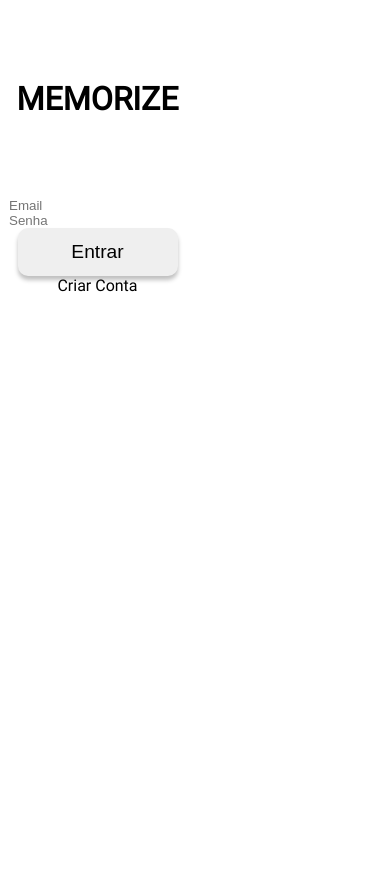
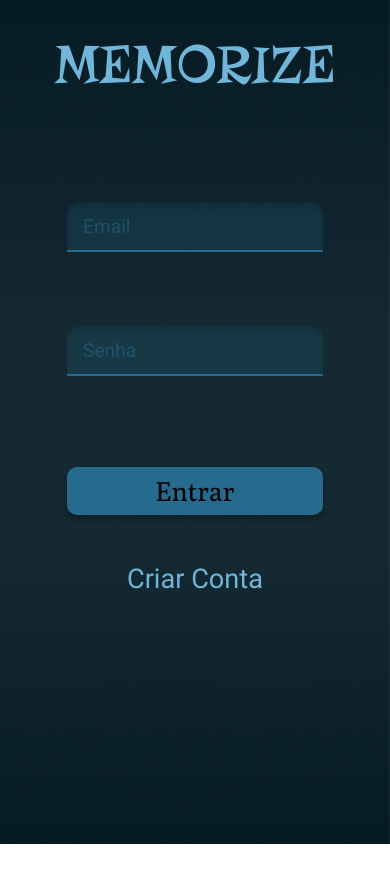
Before and after one commit to Studio-024/memorize, a React (Create React App) app in the folder client/: page /login in a window 390 px wide. Shown: the top 882 px of the page. After the commit the page ends 844 px from the top, so only its background shows below. Built offline with nearby package versions, Linux system fonts and the light colour scheme.

Commit message:
feat(client): complete Screen Login

```diff
--- a/client/src/css/Login.css
+++ b/client/src/css/Login.css
@@ -1,9 +1,143 @@
-header {
-  margin-block: 5rem; }
+@font-face {
+  font-family: "Risque";
+  src: url("../assets/fonts/Risque-Regular.ttf"); }
 
-main, form, header {
+@font-face {
+  font-family: "Poly";
+  src: url("../assets/fonts/Poly-Regular.ttf"); }
+
+@font-face {
+  font-family: "Roboto";
+  src: url("../assets/fonts/Roboto/Roboto-Regular.ttf"); }
+
+@font-face {
+  font-family: "Risque";
+  src: url("../assets/fonts/Risque-Regular.ttf"); }
+
+@font-face {
+  font-family: "Poly";
+  src: url("../assets/fonts/Poly-Regular.ttf"); }
+
+@font-face {
+  font-family: "Roboto";
+  src: url("../assets/fonts/Roboto/Roboto-Regular.ttf"); }
+
+.registry #registry_background {
+  background-image: url("../assets/backgroundSecundary.png");
+  position: fixed;
+  background-size: cover;
+  height: 100%;
+  width: 100%;
+  z-index: -1; }
+
+.registry_header, .login_header {
+  z-index: 1;
   display: flex;
   flex-direction: column;
   justify-content: center;
+  margin-inline: auto;
   align-items: center;
-  width: 50%; }
+  width: 28rem;
+  height: 14rem;
+  font-family: 'Risque';
+  font-size: 3.5rem;
+  color: #71B6D9;
+  user-select: none; }
+
+.registry_main, .login_main {
+  display: flex;
+  flex-direction: column;
+  width: 28rem;
+  margin-inline: auto; }
+  .registry_main_form, .login_main_form {
+    display: flex;
+    flex-direction: column;
+    align-items: center; }
+  .registry_main_input, .login_main_form_input {
+    margin: 3rem 0 0 0;
+    height: 2.5rem;
+    width: 16rem;
+    padding-inline: 1rem;
+    border-radius: 10px 10px 1px 1px;
+    border-bottom: 2px solid #266A8D;
+    background: rgba(40, 112, 148, 0.21);
+    color: #71B6D9;
+    font-size: 1.1rem;
+    box-shadow: inset 0px 4px 4px rgba(5, 27, 36, 0.25);
+    font-family: 'roboto'; }
+    .registry_main_input::placeholder, .login_main_form_input::placeholder {
+      color: rgba(40, 112, 148, 0.5); }
+    .registry_main_input:nth-of-type(3), .login_main_form_input:nth-of-type(3) {
+      margin-bottom: 5rem; }
+  .registry_main_submit, .login_main_form_submit {
+    background-color: #266A8D;
+    width: 18rem;
+    font-family: 'Poly';
+    font-size: 1.5rem; }
+
+@media screen and (max-width: 43rem) {
+  .registry_header, .login_header {
+    width: 18rem;
+    height: 8rem;
+    font-size: 3.5rem; }
+  .registry_main, .login_main {
+    width: 18rem; }
+    .registry_main_container_input {
+      display: flex; }
+    .registry_main_input, .login_main_form_input {
+      margin: calc(2rem + 5vh) 0 0 0;
+      height: 3rem;
+      width: 14rem;
+      border-radius: 12px 12px 1px 1px;
+      color: #71B6D9;
+      font-size: 1.2rem; }
+      .registry_main_input:nth-of-type(3), .login_main_form_input:nth-of-type(3) {
+        margin-bottom: calc(3rem + 5vh); }
+    .registry_main_submit, .login_main_form_submit {
+      width: 16rem;
+      font-size: 1.7rem; } }
+
+.login #login_background {
+  background-image: url("../assets/backgroundSecundary.png");
+  position: fixed;
+  background-size: cover;
+  height: 100%;
+  width: 100%;
+  z-index: -1; }
+
+.login_main_form_submit {
+  margin-top: calc(3rem + 5vh); }
+
+.login_main #login_main_createAccont {
+  display: flex;
+  flex-direction: column;
+  justify-content: center;
+  text-align: center;
+  margin: 2rem auto 2rem auto;
+  width: 18rem;
+  height: 4rem;
+  font-size: 1.7rem;
+  color: #71B6D9;
+  font-family: 'roboto';
+  cursor: pointer; }
+
+@media screen and (max-width: 43rem) {
+  .login_header {
+    width: 18rem;
+    height: 8rem;
+    font-size: 3.5rem; }
+  .login_main {
+    width: 18rem; }
+    .login_main_form {
+      display: flex; }
+      .login_main_form_input {
+        margin: calc(2rem + 5vh) 0 0 0;
+        height: 3rem;
+        width: 14rem;
+        border-radius: 12px 12px 1px 1px;
+        color: #71B6D9;
+        font-size: 1.2rem; }
+      .login_main_form_submit {
+        margin-top: calc(3rem + 5vh);
+        width: 16rem;
+        font-size: 1.7rem; } }
--- a/client/src/pages/Login.tsx
+++ b/client/src/pages/Login.tsx
@@ -3,18 +3,16 @@ import '../css/Login.css'
 const Login = () => {
 
   return(
-    <div>
+    <div className="login">
       <div id="login_background"/>
-      <header className="login_header">
-        <h1 className="login_header_title">MEMORIZE</h1>
-      </header>
+      <header className="login_header">MEMORIZE</header>
       <main className="login_main">
        <form className="login_main_form">
           <input type="email" placeholder="Email" className="login_main_form_input"/>
           <input type="password" placeholder="Senha" className="login_main_form_input"/>
           <button className="login_main_form_submit">Entrar</button>
         </form>
-       <span className="login_main_createAccont">Criar Conta</span>
+       <span id="login_main_createAccont">Criar Conta</span>
       </main>
     </div>
 
--- a/client/src/scss/Login.scss
+++ b/client/src/scss/Login.scss
@@ -1,12 +1,71 @@
 @import './vars.scss';
+@import './fonts.scss';
+@import './Registry.scss';
+.login{
+  #login_background{
+    background-image: url('../assets/backgroundSecundary.png');
+    position: fixed;
+    background-size: cover;
+    height: 100%;
+    width: 100%;
+    z-index: -1;
+  }
+  &_header{
+    @extend .registry_header;
+  }
+  &_main{
+    @extend .registry_main;
+    &_form{
+      @extend .registry_main_form;
+      &_input{
+        @extend .registry_main_input;
+      }
+      &_submit{
+        margin-top:  calc(3rem + 5vh);
+        @extend .registry_main_submit;
+      }
+    }
+    #login_main_createAccont{
+      display: flex;
+      flex-direction: column;
+      justify-content: center;
+      text-align: center;
+      margin: 2rem auto 2rem auto;
+      width: 18rem;
+      height: 4rem;
+      font-size: $font-size-great;
+      color: $input-color;
+      font-family: 'roboto';
+      cursor: pointer;
+    }
 
-header{
-  margin-block: 5rem;
+  }
 }
-main, form, header{
-  display: flex;
-  flex-direction: column;
-  justify-content: center;
-  align-items: center;
-  width: 50%;
+@media screen and (max-width: 43rem) {
+  .login{
+    &_header{
+      width: 18rem;
+      height: 8rem;
+      font-size: 3.5rem;
+    }
+    &_main{
+      width: 18rem;
+      &_form{
+        display: flex;
+        &_input{
+          margin: calc(2rem + 5vh) 0 0 0;
+          height: 3rem;
+          width: 14rem;
+          border-radius: 12px 12px 1px 1px;
+          color: $input-color;
+          font-size: 1.2rem;
+        }
+        &_submit{
+          margin-top: calc(3rem + 5vh);
+          width: 16rem;
+          font-size: 1.7rem;
+        }
+      }
+    }
+  }
 }
```
